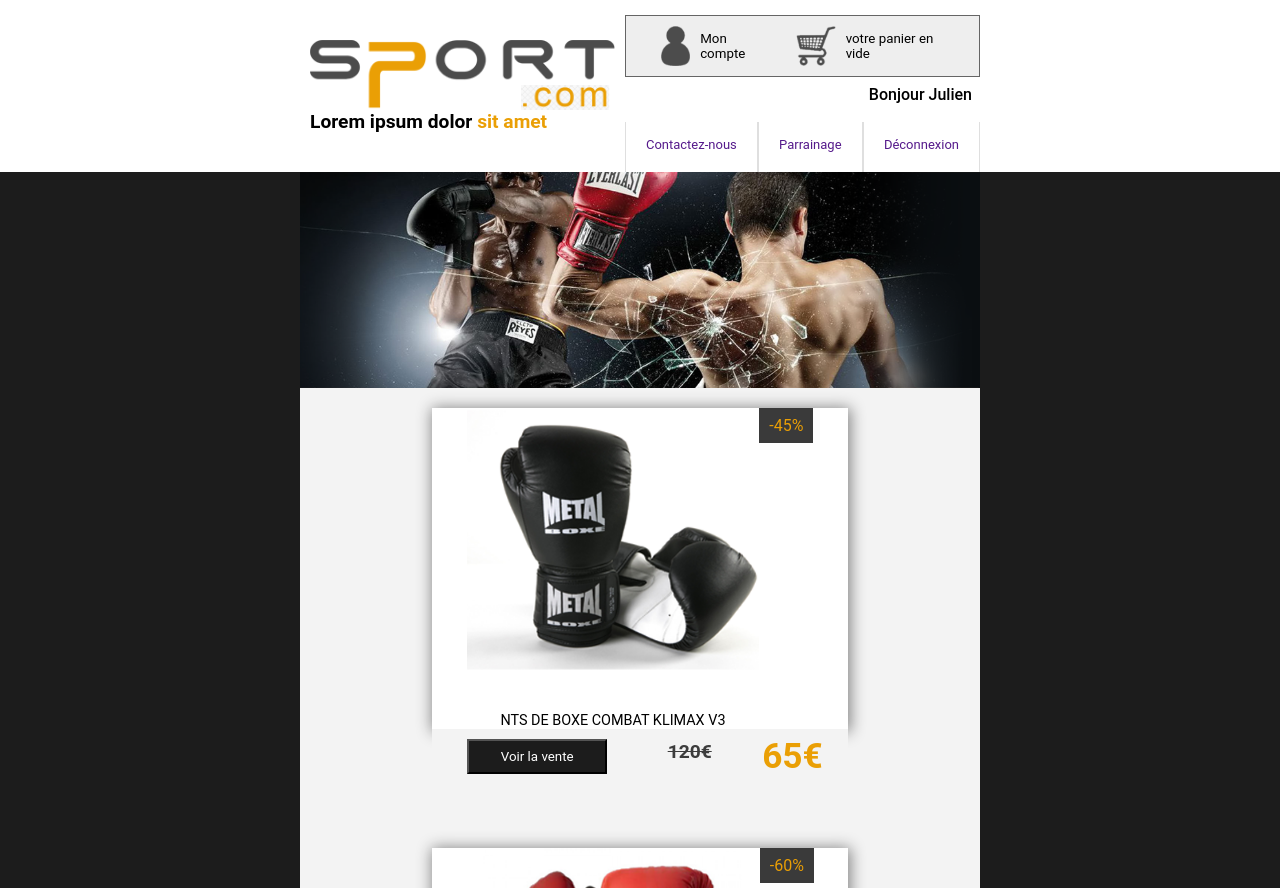
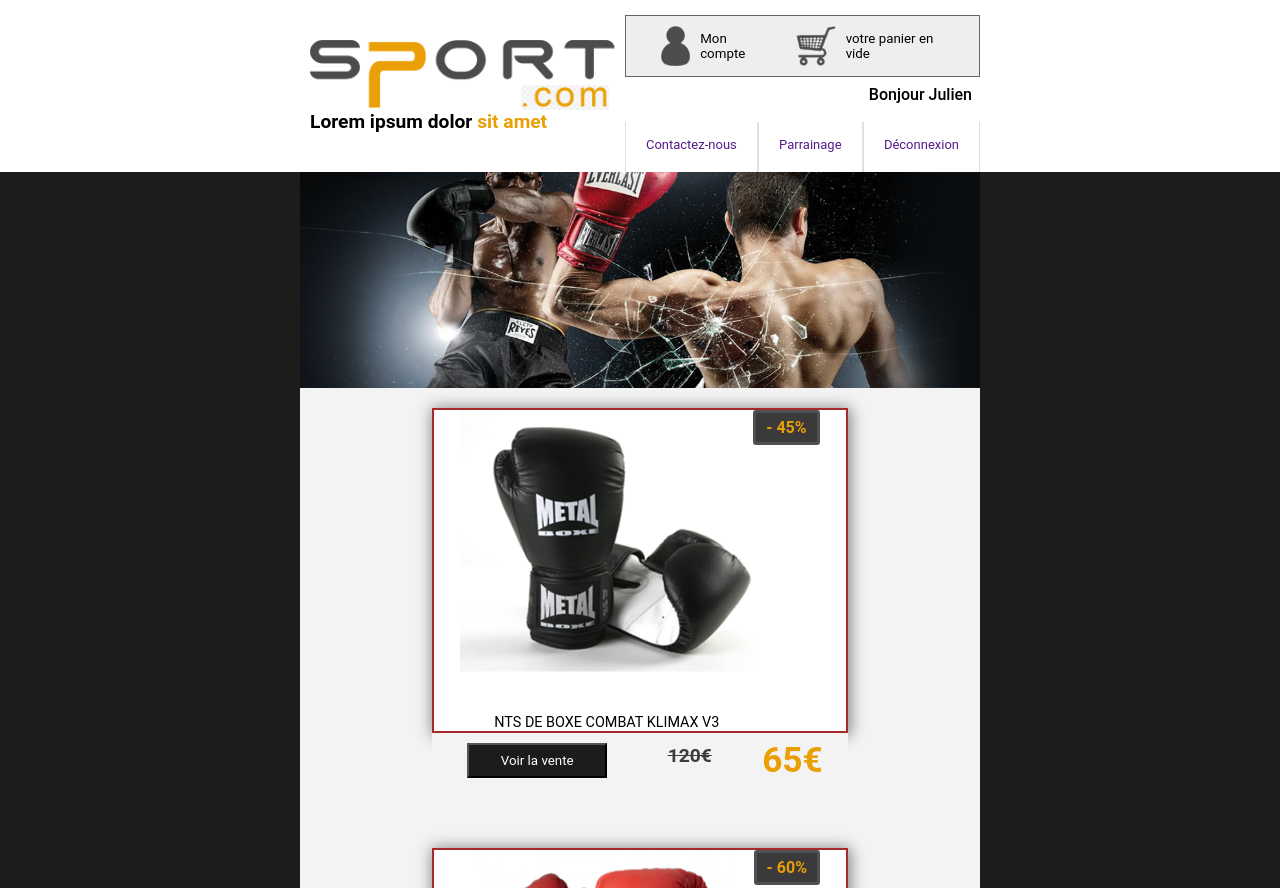
Before and after one commit to MikeAppDev/Sport.com, a plain HTML site: page index.html in a window 1280 px wide. Shown: the top 888 px of the page. Drawn offline with Linux system fonts and the light colour scheme.

Commit message:
projet final avec erreur sur les box des gants + pas les traits détails Logo et box

```diff
--- a/style.css
+++ b/style.css
@@ -136,7 +136,8 @@
     height: 300px;
 }
 .gantpourcent{
-    /* border: 2px solid brown; */
+
+    border: 2px solid brown;
     background-color: white;
     display: flex;
     justify-content: center;
@@ -146,16 +147,18 @@
     text-align: center;
 }
 .pourcentage{
+    border-radius: 3px;
+    border: 3px solid #505050;
     background-color: #3a3a3a;
     height: 35px;
     display: flex;
     justify-content: center;
     align-items: center;
     padding: 10px;
-    margin-left: 50;
     padding-top: 8px;
     padding-bottom: 8px;
     color: #ea9f05;
+    font-weight: bold;
 }
 
 .textdimage{
```
Also changed, not shown: index.html (+4 -4 lines).
